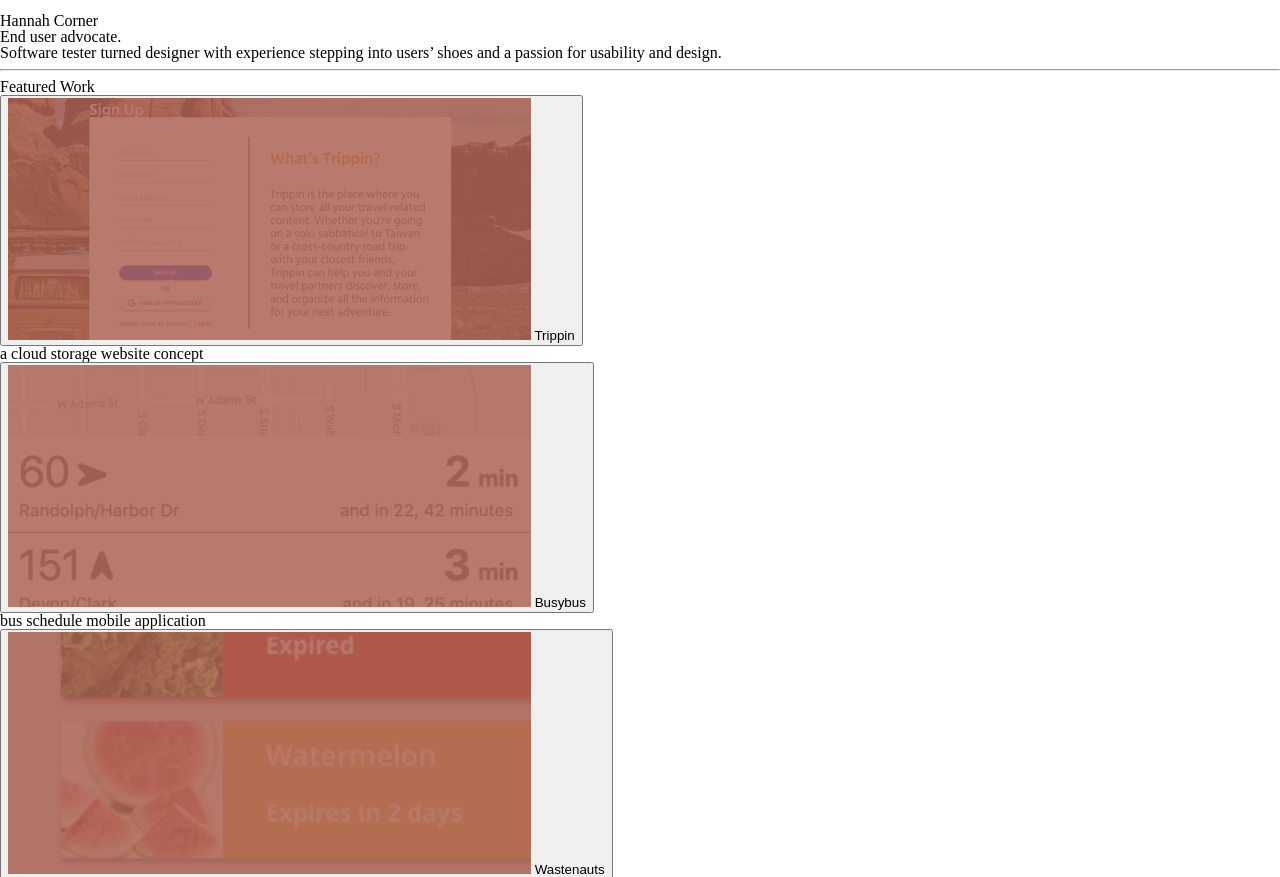
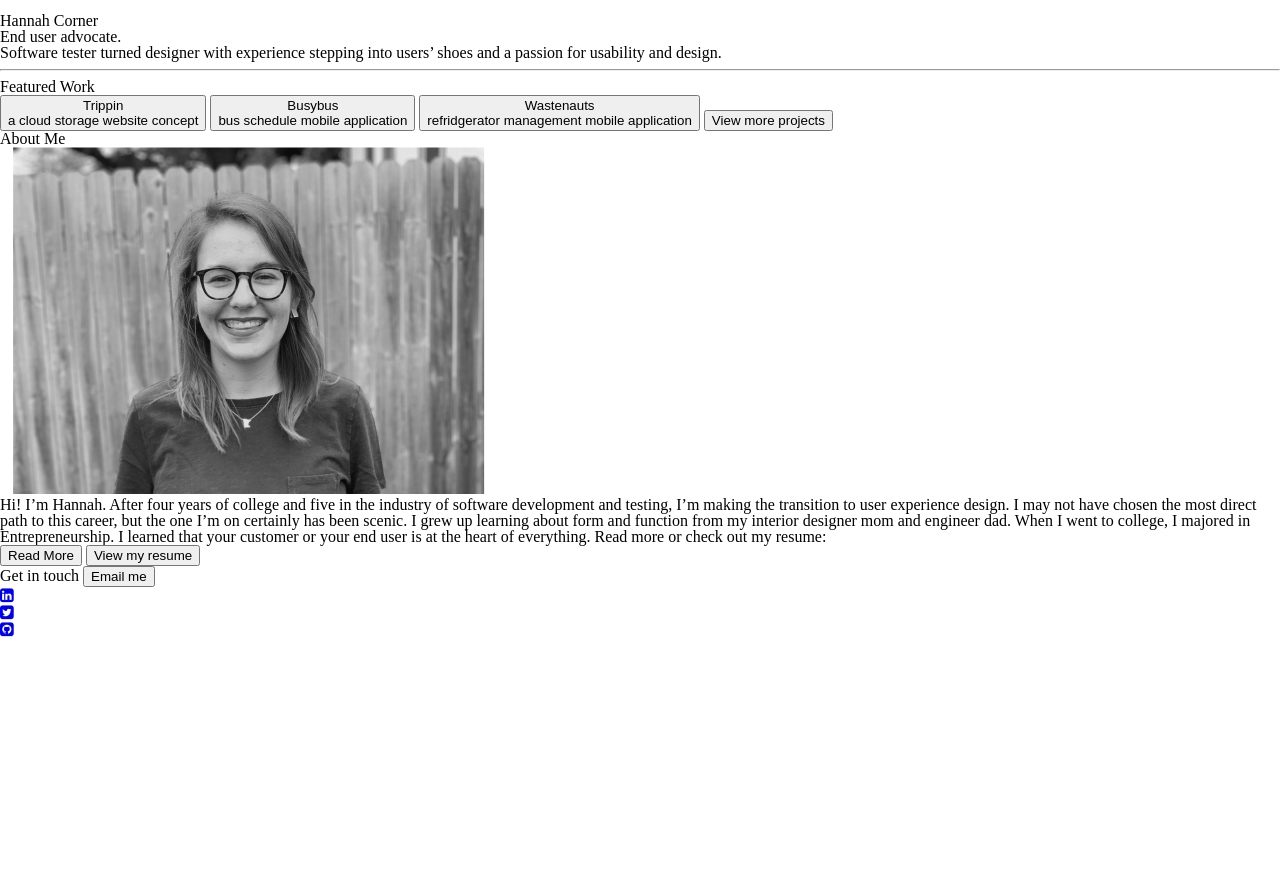
Before and after one commit to hannahcorner/hannahcorner.github.io, a plain HTML site: page index.html in a window 1280 px wide. Shown: the part 692-1569 px from the top of the page. After the commit the page ends 1330 px from the top, so only its background shows below. Drawn offline with Linux system fonts and the light colour scheme; a web font is replaced by a local one.

Commit message:
homepage improvements

```diff
--- a/index.html
+++ b/index.html
@@ -3,6 +3,7 @@
   <head>
     <title>Portfolio | Hannah Corner</title>
     <link rel="stylesheet" href="css/reset.css">
+    <link rel="stylesheet" href="https://fonts.googleapis.com/css?family=Petrona">
     <link rel="stylesheet" href="css/style.css">
     <!-- Font Awesome -->
     <link href="https://maxcdn.bootstrapcdn.com/font-awesome/4.7.0/css/font-awesome.min.css" rel="stylesheet">
@@ -24,49 +25,45 @@
     <section class="projects">
       <h4>Featured Work</h4>
         <a href="project.html"><button class="trippin-button">
-          <img src="images/trippin.png" alt="trippin application sign up screen with coral overlay"/>
           Trippin
+          <div class="project-description">
+            a cloud storage website concept
+          </div>
         </button></a>
-        <div class="trippin-description">
-          a cloud storage website concept
-        </div>
         <button class="busybus-button">
-          <img src="images/busybus.png" alt="busybus application schedule screen with coral overlay"/>
           Busybus
+          <div class="project-description">
+            bus schedule mobile application
+          </div>
         </button>
-        <div class="busybus-description">
-          bus schedule mobile application
-        </div>
         <button class="wastenauts-button">
-          <img src="images/wastenauts.png" alt="wastenauts application main screen with coral overlay"/>
           Wastenauts
+          <div class="project-description">
+            refridgerator management mobile application
+          </div>
         </button>
-        <div class="wastenauts-description">
-          refridgerator management mobile application
-        </div>
         <button class="view-more-button">
-          <img src="images/viewmore.png" alt="coral view more button"/>
           View more projects
         </button>
     </section>
 
-    <section class="about-me"
+    <section class="about-me">
       <h4>About Me</h4>
         <img src="images/bio.png" alt="black and white photo of me">
         <p>
           Hi! I’m Hannah. After four years of college and five in the industry of software development and testing, I’m making the transition to user experience design. I may not have chosen the most direct path to this career, but the one I’m on certainly has been scenic. I grew up learning about form and function from my interior designer mom and engineer dad. When I went to college, I majored in Entrepreneurship. I learned that your customer or your end user is at the heart of everything. Read more or check out my resume:
         </p>
-        <button class="bio-button">
+        <button class="peach-button">
           Read More
         </button>
-        <button class="resume-button">
+        <button class="peach-button">
           View my resume
         </button>
     </section>
 
   <footer>
     Get in touch
-    <a href=" mailto:hannahcorner15@gmail.com"><button class="email-button">
+    <a href=" mailto:hannahcorner15@gmail.com"><button class="white-button">
       Email me
     </button></a>
 
@@ -88,7 +85,7 @@
         </li>
       </ul>
 
-      <img src="images/footerimage.png" alt="peach colored abstract graphic"/>
+      <!-- <img src="images/footerimage.png" alt="peach colored abstract graphic"/> -->
   </footer>
 </div>
 </body>
```
